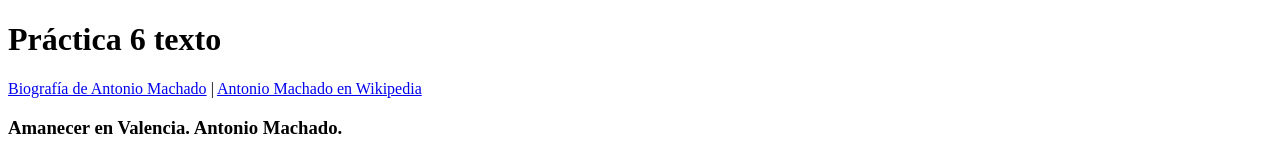
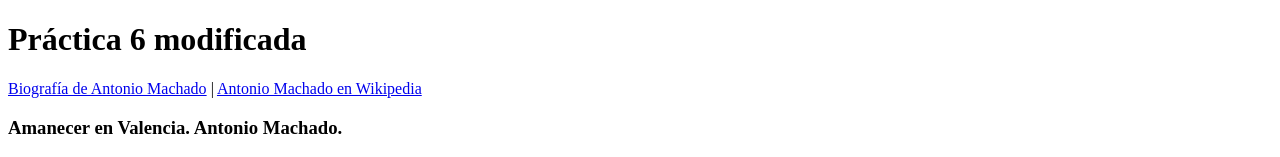
Before and after one commit to Beacouchoud/UNO, a plain HTML site: page practica6.html in a window 1280 px wide. Shown: the top 157 px of the page. Drawn offline with Linux system fonts and the light colour scheme.

Commit message:
commit 2 cambio título

```diff
--- a/practica6.html
+++ b/practica6.html
@@ -8,7 +8,7 @@
 </head>
 <body>
     <header>
-        <h1>Práctica 6 texto </h1>
+        <h1>Práctica 6 modificada</h1>
         </p>
             <nav>
                 <a href="https://historia-biografia.com/antonio-machado/">Biografía de Antonio Machado</a> |
```
